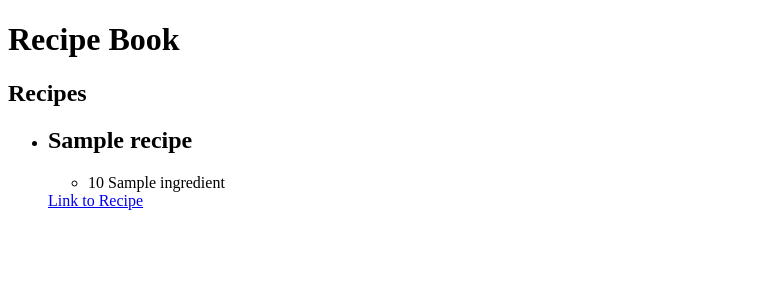
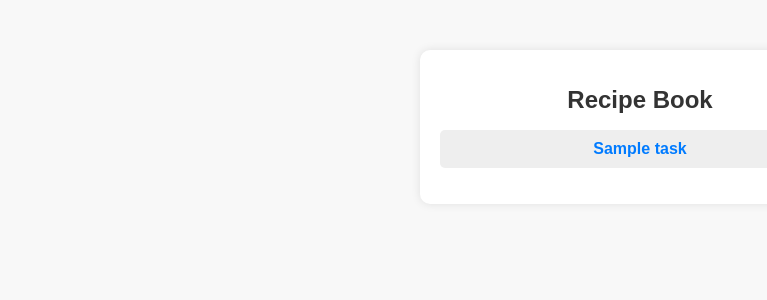
Before and after one commit to r1tsuuu/recipebook-biason-neilaldous, a Django app: template recipebook/ledger/templates/recipe_list.html in a window 1280 px wide. Shown: the top 300 px of the page, without its empty margins (0-767 px from the left). Run offline with Django 5.2, Linux system fonts and the light colour scheme; the template is opened without the code that fills it: most values are stand-ins (such as "Sample title", 1, 10 or a date in 2020).

Commit message:
Done polishing up the frontend
tweaked the templates to make it more visually appealing

```diff
--- a/recipebook/ledger/templates/recipe_list.html
+++ b/recipebook/ledger/templates/recipe_list.html
@@ -1,23 +1,58 @@
 <!DOCTYPE html>
-<html lang="en">
+<html lang="en-US">
 <head>
-        <title>Recipe Book | List</title>
+    <meta charset="UTF-8">
+    <meta name="viewport" content="width=device-width, initial-scale=1.0">
+    <title>Recipe Book</title>
+    <style>
+        body {
+            font-family: Arial, sans-serif;
+            background-color: #f8f8f8;
+            text-align: center;
+            margin: 0;
+            padding: 0;
+        }
+        .container {
+            max-width: 400px;
+            background: white;
+            padding: 20px;
+            margin: 50px auto;
+            border-radius: 10px;
+            box-shadow: 0 0 10px rgba(0, 0, 0, 0.1);
+        }
+        h1 {
+            color: #333;
+            font-size: 24px;
+        }
+        ul {
+            list-style: none;
+            padding: 0;
+        }
+        li {
+            background: #eee;
+            margin: 10px 0;
+            padding: 10px;
+            border-radius: 5px;
+        }
+        a {
+            text-decoration: none;
+            color: #007BFF;
+            font-weight: bold;
+        }
+        a:hover {
+            color: #0056b3;
+        }
+    </style>
 </head>
+
 <body>
+    <div class="container">
         <h1>Recipe Book</h1>
-                <h2>Recipes</h2>
         <ul>
-                    {% for recipe in recipes %}
-                    <li>
-                        <h2>{{ recipe.name }}</h2>
-                        <ul>
-                            {% for ingredient in recipe.ingredients %}
-                            <li>{{ ingredient.quantity }} {{ ingredient.name }}</li>
+            {% for task in recipes %}
+                <li><a href="{{ task.link }}">{{ task.name }}</a></li>
             {% endfor %}
         </ul>
-                        <a href="{{ recipe.link }}">Link to Recipe</a>
-                    </li>
-                    {% endfor %}
-                </ul>
+    </div>
 </body>
 </html>
```
Also changed, not shown: recipebook/ledger/templates/recipe_1.html (+55 -4 lines), recipebook/ledger/templates/recipe_2.html (+55 -4 lines). Lines whose indentation alone changed are shown as unchanged.
